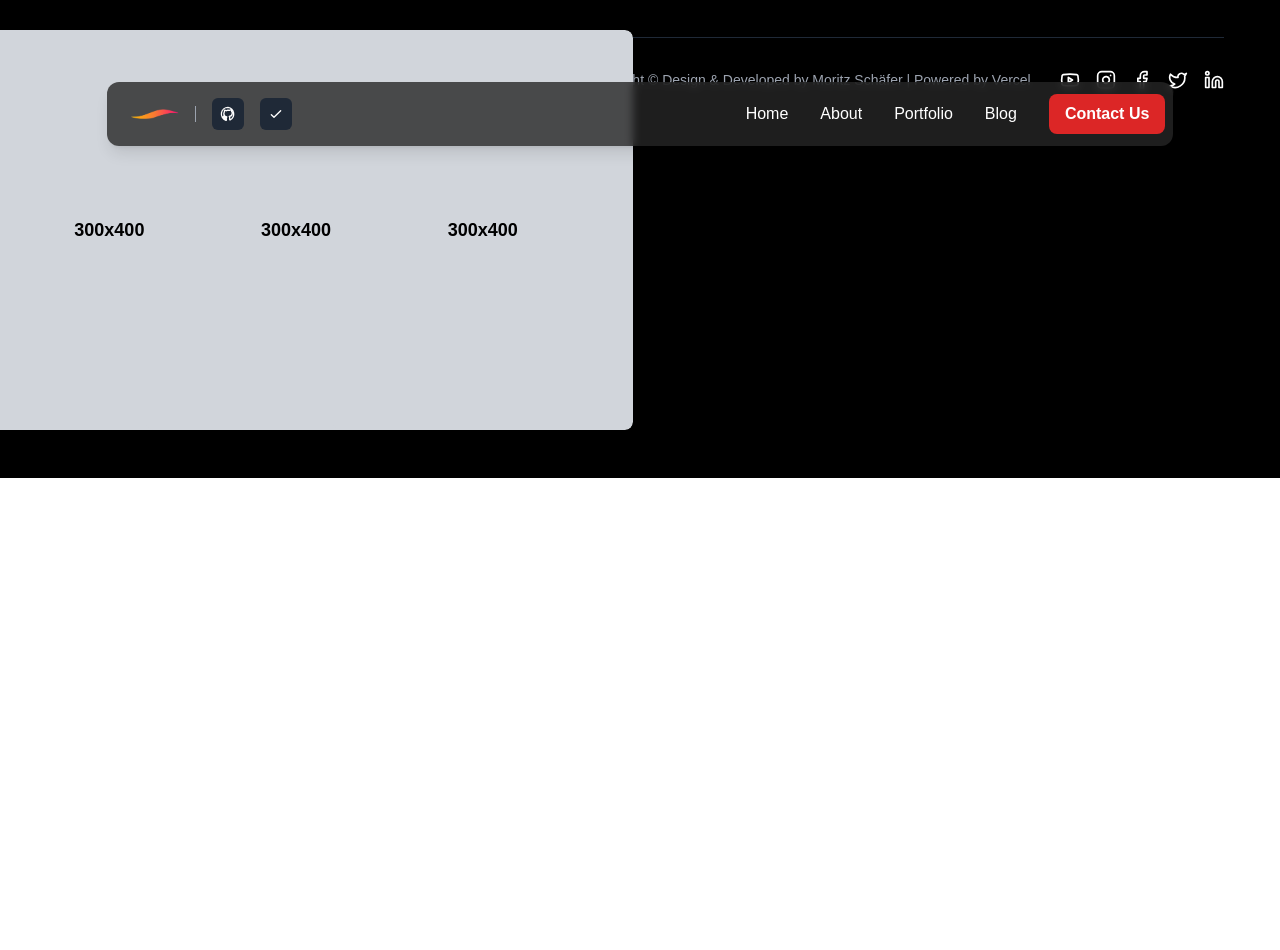
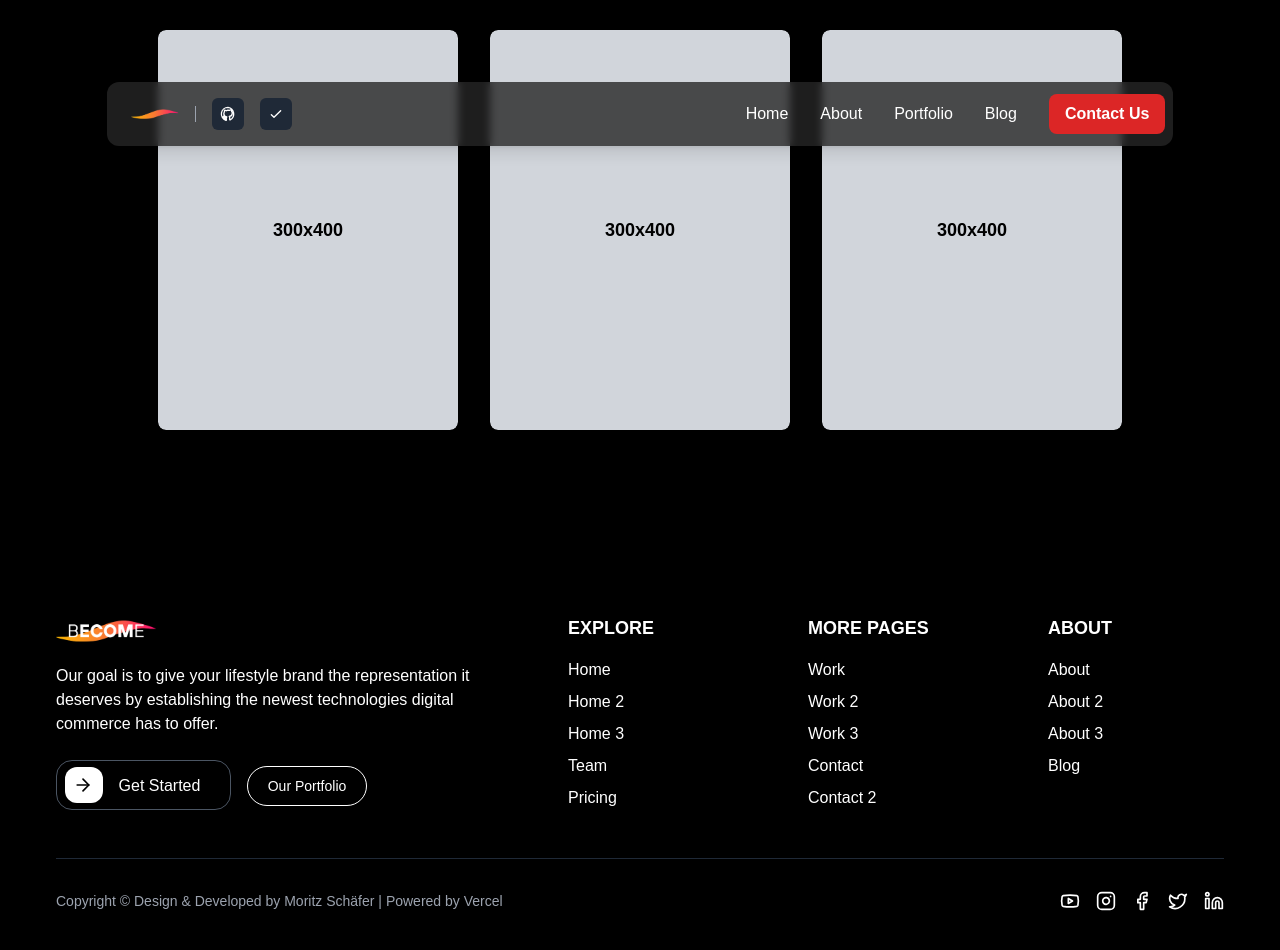
Before and after one commit to MosesCommitsFraud/become-frontend, a Next.js app: page /team in a window 1280 px wide. Shown: the part 634-1584 px from the top of the page. Before the commit the page ends 1112 px from the top, so only its background shows below. Built offline with nearby package versions, Linux system fonts and the light colour scheme.

Commit message:
added footer2 the sequel pt.2

```diff
--- a/app/about/page.tsx
+++ b/app/about/page.tsx
@@ -41,7 +41,7 @@ export default function AboutPage() {
             <Header />
 
             {/* Main Content */}
-            <div className="flex-grow flex items-center">
+            <div className="flex-grow flex items-center mt-64 mb-48">
                 <div className="container mx-auto px-4">
                     <div className="relative h-8 overflow-hidden mb-4 text-sm uppercase tracking-widest">
                         {phrases.map((phrase, index) => (
--- a/app/contact/page.tsx
+++ b/app/contact/page.tsx
@@ -56,7 +56,7 @@ export default function Component() {
                 animate="visible"
                 variants={containerVariants}
             >
-                <div className="max-w-6xl mx-auto pt-24">
+                <div className="max-w-6xl mx-auto pt-24 mb-32">
                     <motion.h1 className="text-4xl lg:text-6xl font-bold mb-8" variants={itemVariants}>
                         Contact Us
                     </motion.h1>
--- a/app/page.tsx
+++ b/app/page.tsx
@@ -249,9 +249,10 @@ export default function LandingPageComponent() {
                         </motion.div>
                     ))}
                 </div>
+                <Footer2/>
             </section>
             <Footer/>
-            <Footer2/>
+
         </div>
     );
 }
--- a/app/team/page.tsx
+++ b/app/team/page.tsx
@@ -58,8 +58,7 @@ export default function TeamPage() {
     }, [])
 
     return (
-
-        <div className="min-h-screen bg-black text-white py-12 px-4 sm:px-6 lg:px-8 flex items-center justify-center">
+        <div className="min-h-screen bg-black text-white py-12 px-4 sm:px-6 lg:px-8 flex flex-col justify-between">
             <Header />
             <style jsx global>{`
                 @keyframes fadeIn {
@@ -102,8 +101,11 @@ export default function TeamPage() {
                     ))}
                 </div>
             </div>
-            <Footer />
-            <Footer2 />
+            {/* Ensure footers are stacked below the content */}
+            <div className="mt-12">
+                <Footer />
+                <Footer2 />
+            </div>
         </div>
     )
 }
```
